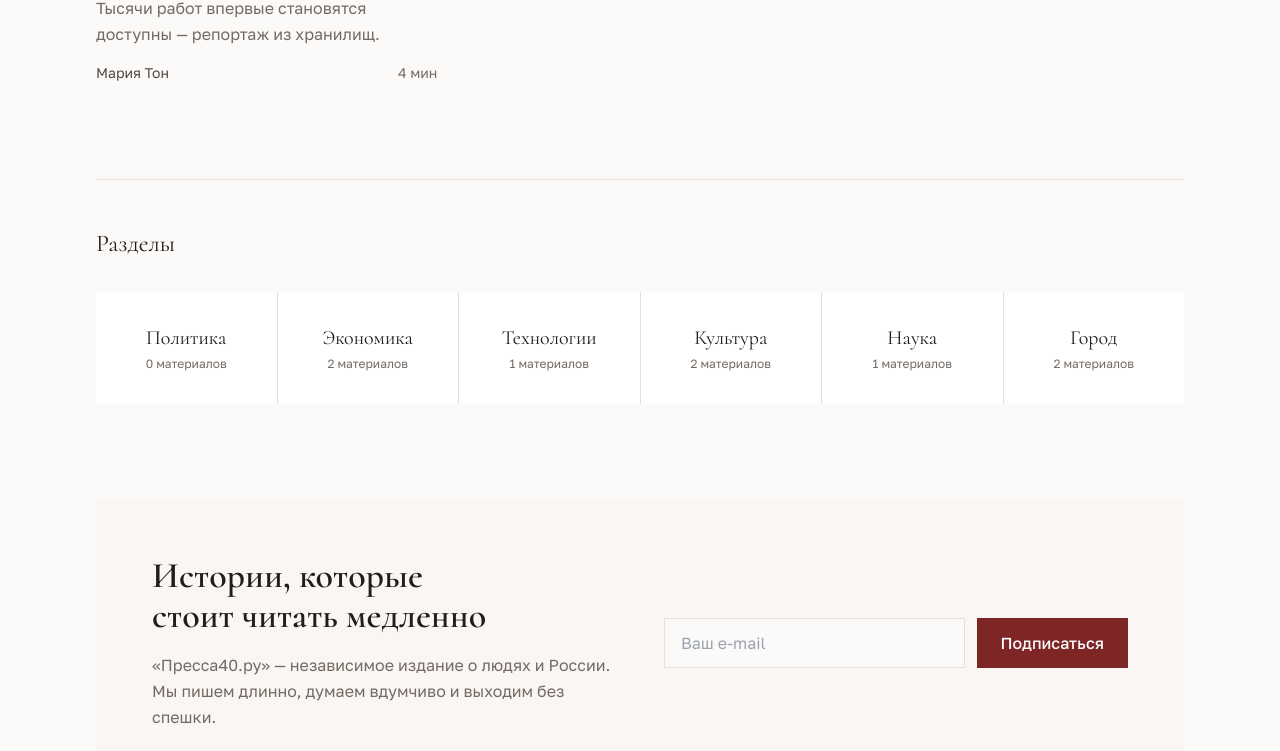
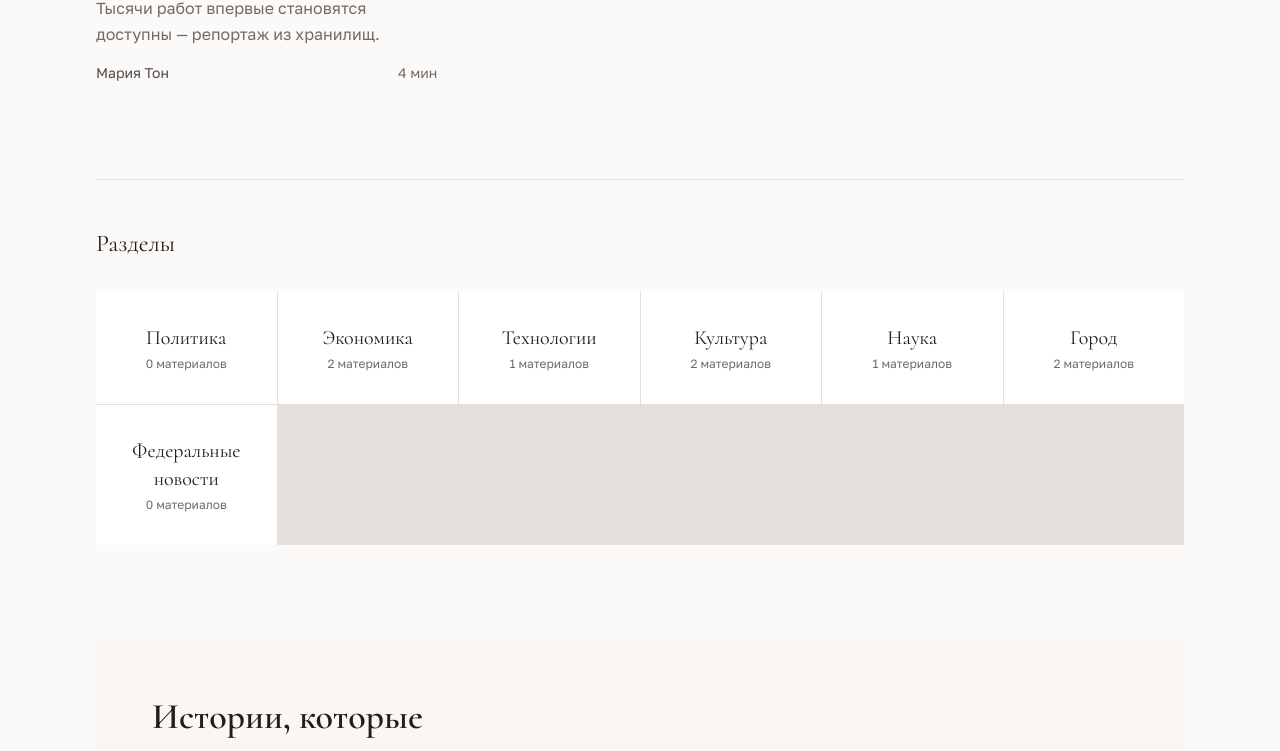
Before and after one commit to pr-poehali-dev/wp-news-site-creation, a React (Vite) app: page / in a window 1280 px wide. Shown: the part 1894-2645 px from the top of the page. Built offline with nearby package versions, Linux system fonts and the light colour scheme.

Commit message:
feat: добавить раздел федеральные лицензии

```diff
--- a/src/data/articles.ts
+++ b/src/data/articles.ts
@@ -15,7 +15,7 @@ export interface Article {
 export const HERO_IMAGE =
   'https://cdn.poehali.dev/projects/c9190c0b-89c7-4186-a95c-d2ead77fea4b/files/a6b880b8-8850-406f-85dc-cb5d6724aaba.jpg';
 
-export const CATEGORIES = ['Политика', 'Экономика', 'Технологии', 'Культура', 'Наука', 'Город'];
+export const CATEGORIES = ['Политика', 'Экономика', 'Технологии', 'Культура', 'Наука', 'Город', 'Федеральные новости'];
 
 export const ALL_TAGS = ['аналитика', 'интервью', 'репортаж', 'мнение', 'данные', 'история', 'тренды', 'хроника'];
 
```
